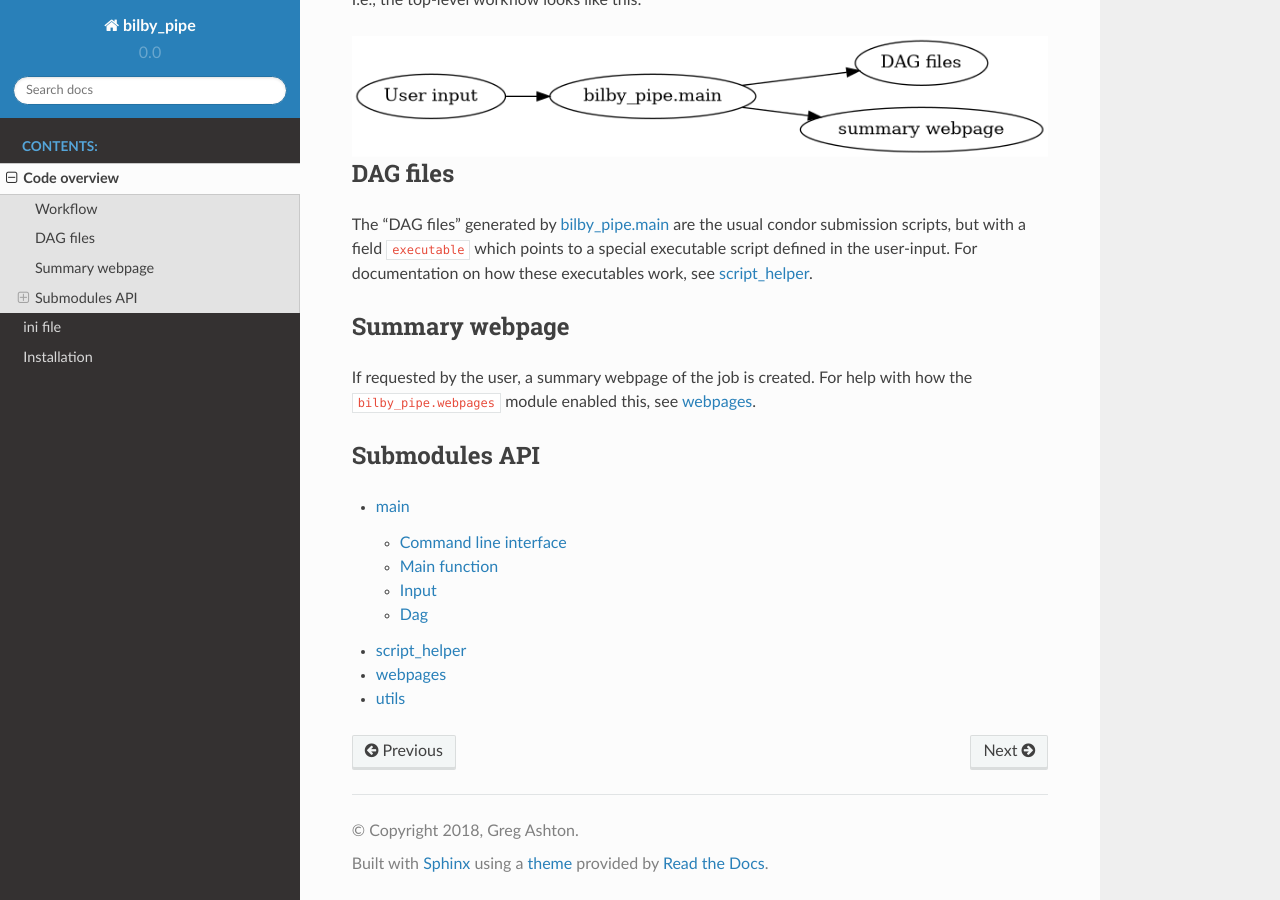
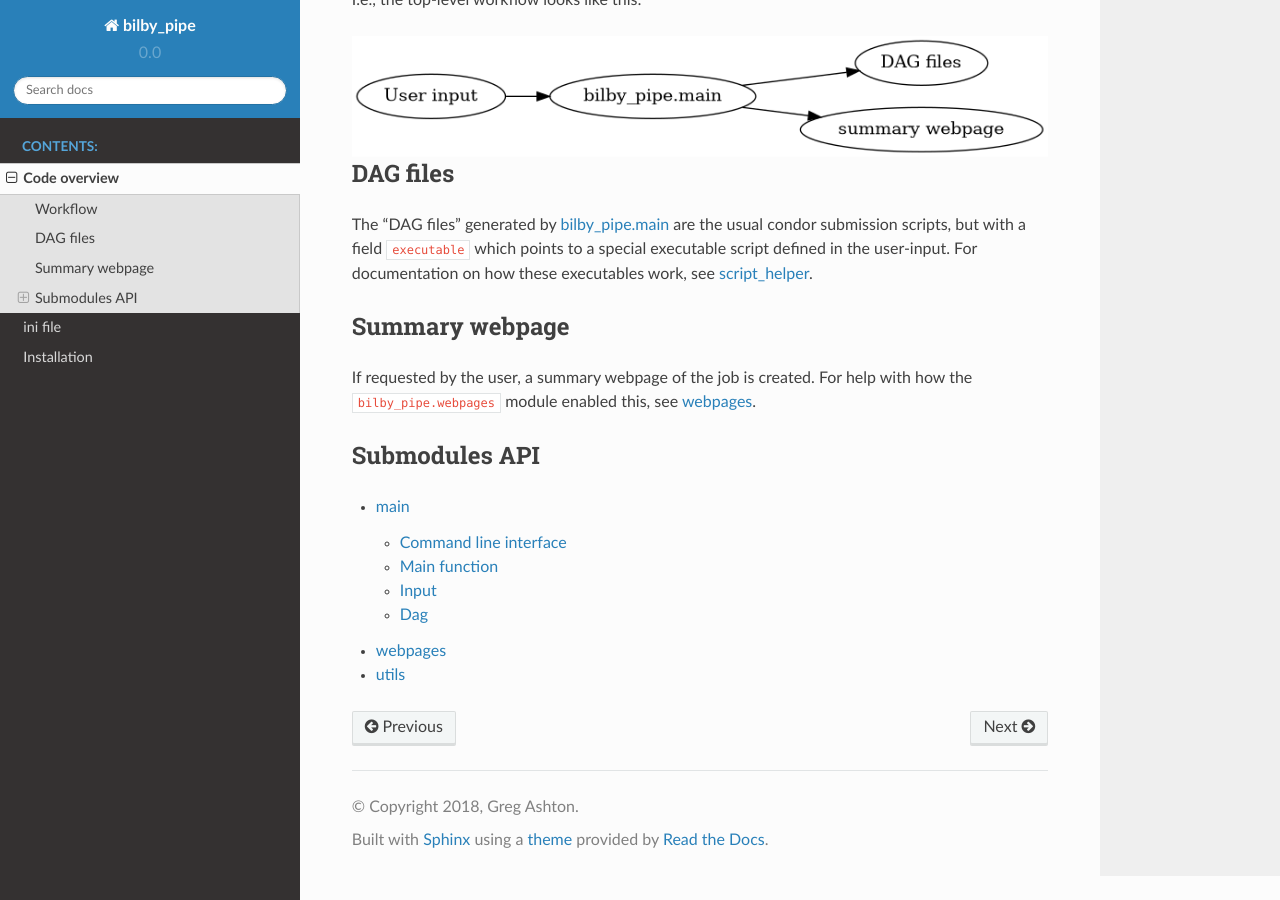
Before and after one commit to lscsoft/bilby_pipe, a Sphinx documentation site: the page built from docs/structure.txt, in a window 1280 px wide and 900 px high, scrolled down 626 px. Built offline with Sphinx 7.4.7 and the Read the Docs theme 2.0.0, drawn with Linux system fonts in a browser that asks for light colours; the version number is read from the project's files by our own code.

Commit message:
Minor fix to docs

```diff
--- a/docs/script_helper.txt
+++ /dev/null
@@ -1,5 +0,0 @@
-=============
-script_helper
-=============
-
-.. automodule:: bilby_pipe.script_helper
--- a/docs/structure.txt
+++ b/docs/structure.txt
@@ -8,7 +8,6 @@
 
    digraph {
          "bilby_pipe" -> "main";
-         "bilby_pipe" -> "script_helper";
          "bilby_pipe" -> "webpages";
          "bilby_pipe" -> "utils";
             }
@@ -58,6 +57,5 @@
    :maxdepth: 3
 
    main
-   script_helper
    webpages
    utils
```
